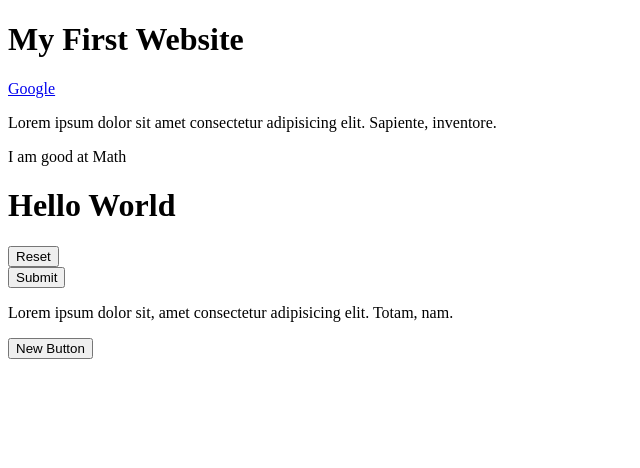
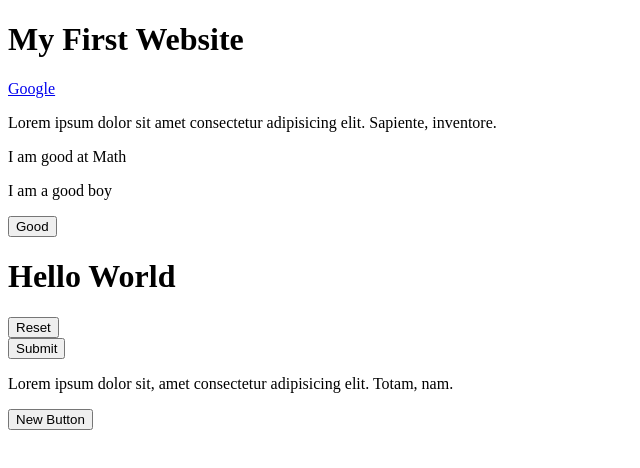
Before and after one commit to TajwarSaiyeed/myFirstWebsite, a plain HTML site: page index.html in a window 1280 px wide. Shown: the whole page, without its empty margins (0-640 px from the left). Drawn offline with Linux system fonts and the light colour scheme.

Commit message:
some changes

```diff
--- a/index.html
+++ b/index.html
@@ -17,6 +17,8 @@
     </div>
 
     <span>I am good at Math</span>
+    <p>I am a good boy</p>
+    <button>Good</button>
     <div class="hello">
         <h1>Hello World</h1>
     </div>
```
